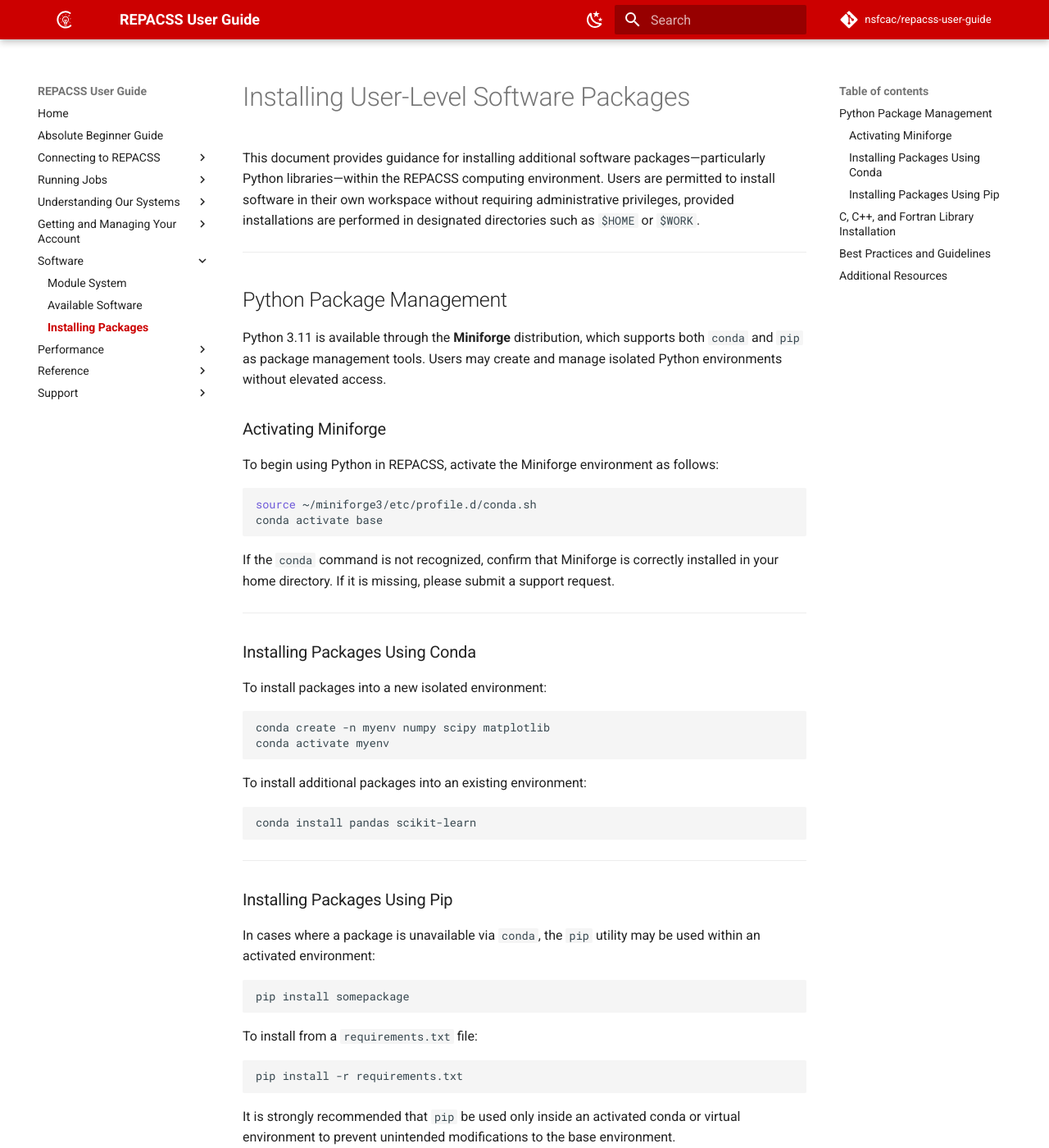
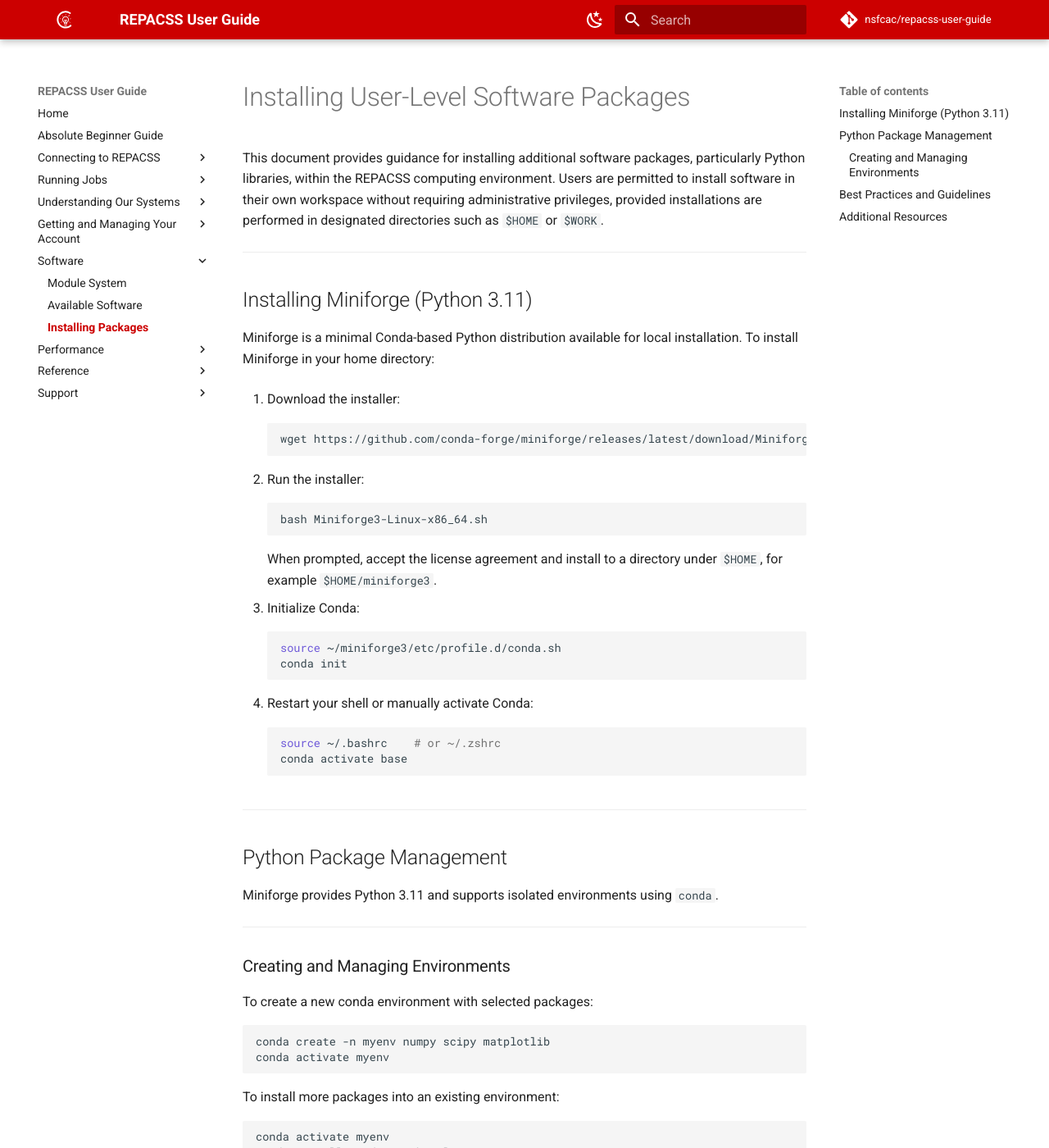
Before and after one commit to nsfcac/repacss-user-guide, an MkDocs documentation site: the page built from docs/software/installing-packages.md, in a window 1280 px wide and 1400 px high. Shown: the whole window at 82% size. Built offline with MkDocs 1.6.1 and Material for MkDocs 9.7.7, drawn with Linux system fonts in a browser that asks for light colours; comment, search, counter and statistics services are not loaded; some of the changed text lies outside the part shown.

Commit message:
Updating the User-Level Software Packages

````diff
--- a/docs/software/installing-packages.md
+++ b/docs/software/installing-packages.md
@@ -1,44 +1,70 @@
 # Installing User-Level Software Packages
 
-This document provides guidance for installing additional software packages—particularly Python libraries—within the REPACSS computing environment. Users are permitted to install software in their own workspace without requiring administrative privileges, provided installations are performed in designated directories such as `$HOME` or `$WORK`.
+This document provides guidance for installing additional software packages, particularly Python libraries, within the REPACSS computing environment. Users are permitted to install software in their own workspace without requiring administrative privileges, provided installations are performed in designated directories such as `$HOME` or `$WORK`.
+
+---
+
+## Installing Miniforge (Python 3.11)
+
+Miniforge is a minimal Conda-based Python distribution available for local installation. To install Miniforge in your home directory:
+
+1. Download the installer:
+   ```bash
+   wget https://github.com/conda-forge/miniforge/releases/latest/download/Miniforge3-Linux-x86_64.sh
+   ```
+
+2. Run the installer:
+   ```bash
+   bash Miniforge3-Linux-x86_64.sh
+   ```
+   When prompted, accept the license agreement and install to a directory under `$HOME`, for example `$HOME/miniforge3`.
+
+3. Initialize Conda:
+   ```bash
+   source ~/miniforge3/etc/profile.d/conda.sh
+   conda init
+   ```
+
+4. Restart your shell or manually activate Conda:
+   ```bash
+   source ~/.bashrc    # or ~/.zshrc
+   conda activate base
+   ```
 
 ---
 
 ## Python Package Management
 
-Python 3.11 is available through the **Miniforge** distribution, which supports both `conda` and `pip` as package management tools. Users may create and manage isolated Python environments without elevated access.
-
-### Activating Miniforge
-
-To begin using Python in REPACSS, activate the Miniforge environment as follows:
-
-```bash
-source ~/miniforge3/etc/profile.d/conda.sh
-conda activate base
-```
-
-If the `conda` command is not recognized, confirm that Miniforge is correctly installed in your home directory. If it is missing, please submit a support request.
+Miniforge provides Python 3.11 and supports isolated environments using `conda`.
 
 ---
 
-### Installing Packages Using Conda
+### Creating and Managing Environments
 
-To install packages into a new isolated environment:
+To create a new conda environment with selected packages:
 
 ```bash
 conda create -n myenv numpy scipy matplotlib
 conda activate myenv
 ```
 
-To install additional packages into an existing environment:
+To install more packages into an existing environment:
 
 ```bash
+conda activate myenv
 conda install pandas scikit-learn
+```
+
+To deactivate or remove an environment:
+
+```bash
+conda deactivate
+conda remove --name myenv --all
 ```
 
 ---
 
-### Installing Packages Using Pip
+<!-- ### Installing Packages Using Pip
 
 In cases where a package is unavailable via `conda`, the `pip` utility may be used within an activated environment:
 
@@ -54,34 +80,34 @@
 
 It is strongly recommended that `pip` be used only inside an activated conda or virtual environment to prevent unintended modifications to the base environment.
 
----
-
+--- -->
+<!--
 ## C, C++, and Fortran Library Installation
 
 For users developing or compiling C, C++, or Fortran libraries from source, the following procedure is advised:
 
-1. Load required compiler and MPI modules:
+1. Load required compiler and MPI modules: -->
 
-```bash
+<!-- ```bash
 module load gcc/14.2.0 openmpi/4.1.6
-```
+``` -->
 
-2. Build and install the library locally:
+<!-- 2. Build and install the library locally: -->
 
-```bash
+<!-- ```bash
 ./configure --prefix=$HOME/mylibs
 make -j
 make install
-```
+``` -->
 
-3. Add the installation directory to the environment:
+<!-- 3. Add the installation directory to the environment: -->
 
-```bash
+<!-- ```bash
 export PATH="$HOME/mylibs/bin:$PATH"
 export LD_LIBRARY_PATH="$HOME/mylibs/lib:$LD_LIBRARY_PATH"
-```
+``` -->
 
----
+<!-- --- -->
 
 ## Best Practices and Guidelines
 
````
